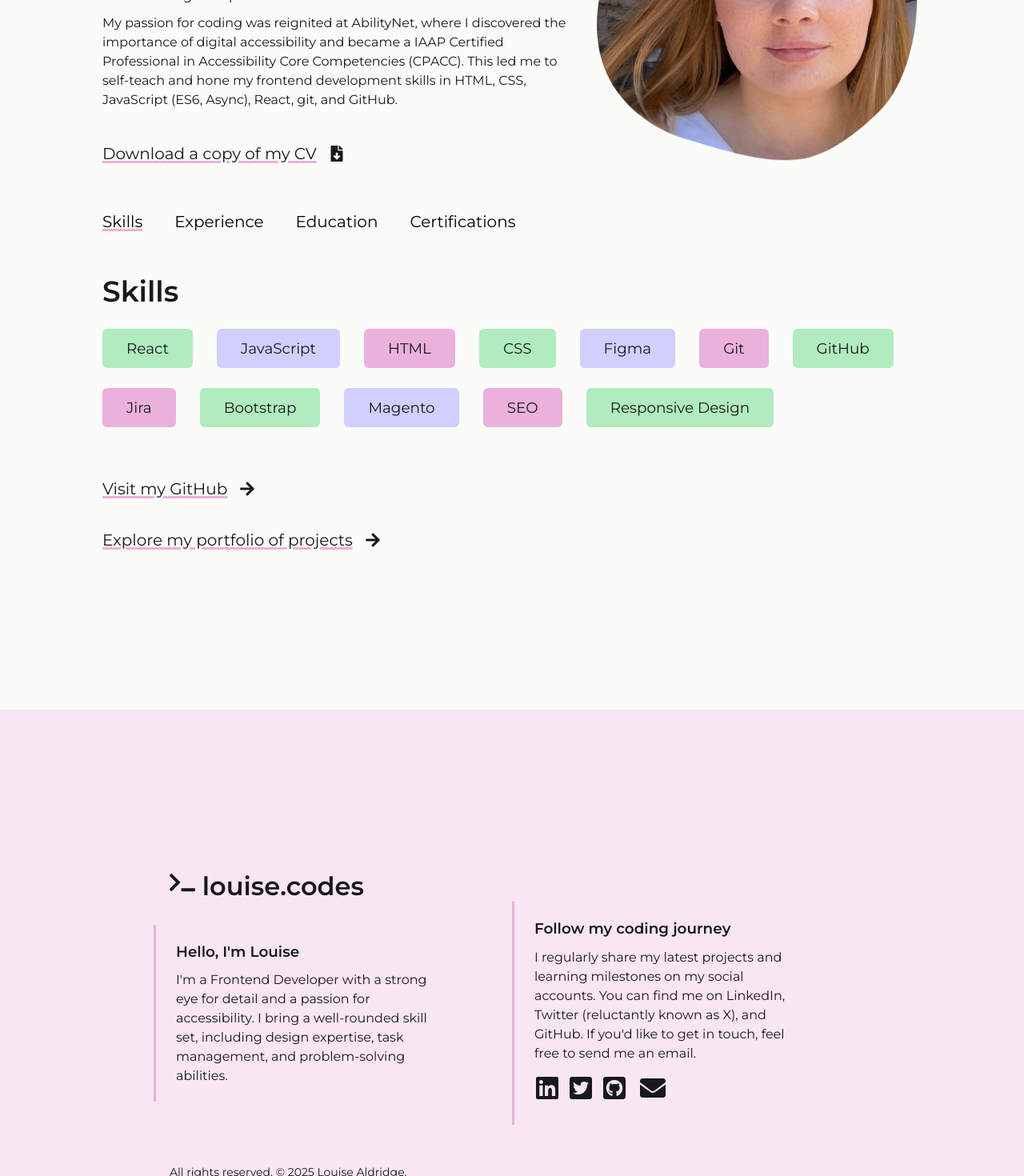
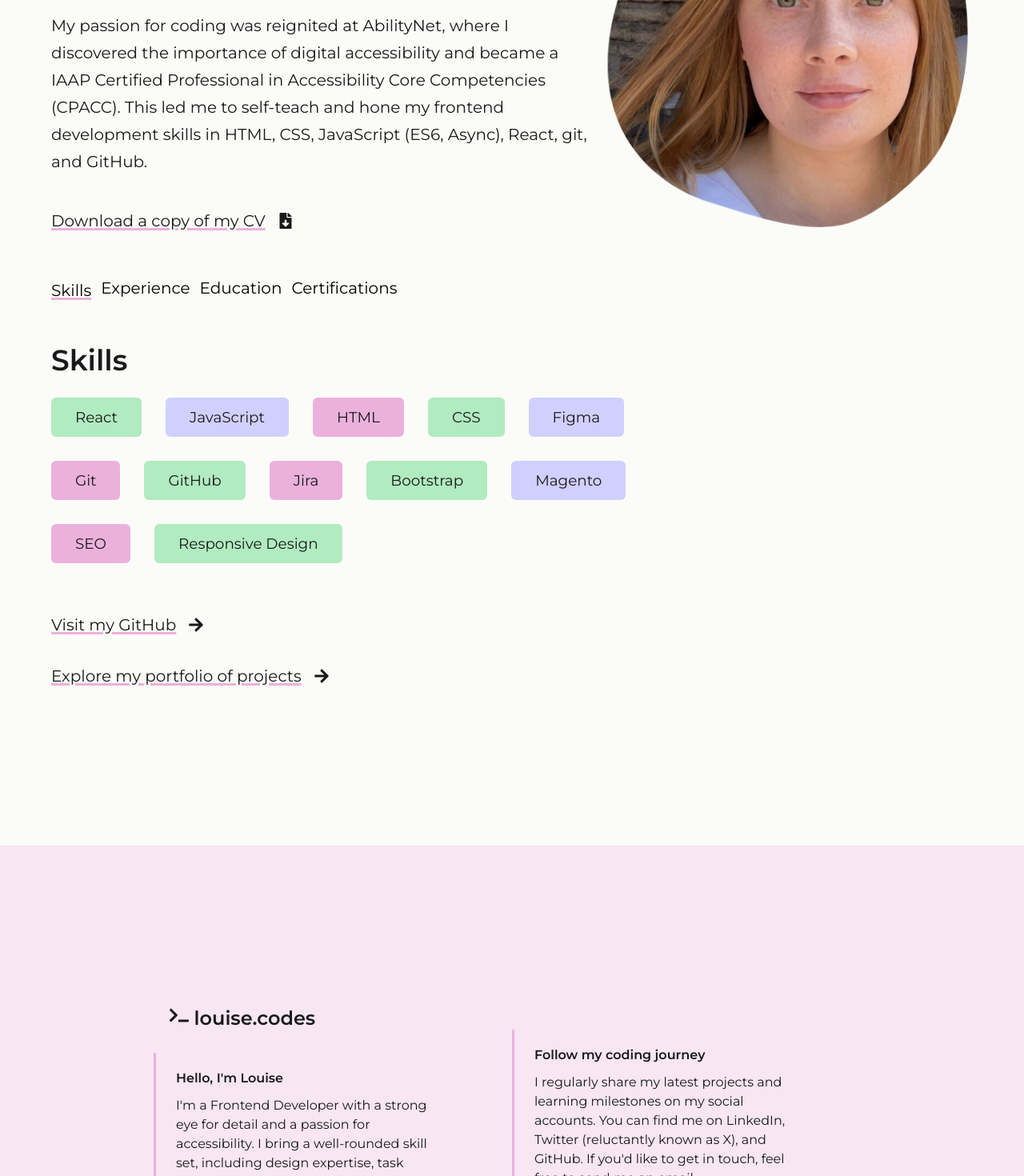
Before and after one commit to louiseka/portfolio, a React (Vite) app: page /about in a window 1280 px wide. Shown: the part 380-1850 px from the top of the page at 80% size. Built offline with nearby package versions, Linux system fonts and the light colour scheme.

Commit message:
Updates to styling to fix mobile responsiveness

```diff
--- a/src/components/AboutLayout.jsx
+++ b/src/components/AboutLayout.jsx
@@ -9,7 +9,7 @@ export default function AboutLayout() {
                 <div className="about-section">
                     <div className="hero-text">
                         <h1>Let me introduce myself</h1>
-                        <p>Hi, I’m Louise - a Frontend Developer with a strong eye for detail and a passion for accessibility. With three years of experience in eCommerce and two in Marketing, I bring a well-rounded skill set, including design expertise, task management, and problem-solving abilities. I’m self-motivated, detail-oriented, and committed to creating user-friendly, accessible digital experiences. </p>
+                        <p>Hi, I’m Louise! I bring a well-rounded skill set, including design expertise, task management, and problem-solving abilities. I’m self-motivated, detail-oriented, and committed to creating user-friendly, accessible digital experiences. </p>
                         <p>My passion for coding was reignited at AbilityNet, where I discovered the importance of digital accessibility and became a IAAP Certified Professional in Accessibility Core Competencies (CPACC). This led me to self-teach and hone my frontend development skills in HTML, CSS, JavaScript (ES6, Async), React, git, and GitHub. <a className="medium-cta-link" href="/assets/CV-Louise-Aldridge.pdf" target="_blank">Download a copy of my CV <FaFileDownload className="icon" /> </a> </p>
 
                     </div>
--- a/src/index.css
+++ b/src/index.css
@@ -42,14 +42,13 @@ h1 {
 }
 
 h2 {
-    font-size: 2.25rem;
+    font-size: 1.8rem;
     font-weight: 600;
 }
 
 h3 {
-    padding: 20px 0 0 0;
-    font-weight: 600;
-    font-size: 1.5rem;
+    font-weight: 500;
+    font-size: 1.3rem;
 }
 
 h4 {
@@ -73,13 +72,24 @@ p {
     margin: 0;
 }
 
+.sub-text {
+    font-size: 1rem;
+    line-height: 1.7rem;
+    border: none;
+}
+
+.overview-text {
+    font-size: 1rem;
+    line-height: 1.5;
+    border: none;
+
+    max-width: 100%;
+}
+
 .sub-text,
 .overview-text {
-    font-size: 1.2rem;
-    line-height: 1.5;
-    margin: 30px 0 60px;
-    border-left: #EBB1DC solid 3px;
-    padding: 10px 25px;
+    margin: 10px 0 60px;
+
 }
 
 .overview-text {
@@ -87,13 +97,22 @@ p {
 }
 
 .heading {
-    font-size: 2.8rem;
+    font-size: 2rem;
 }
 
 /* Links */
 
 .cta-link {
     font-size: 1rem;
+}
+
+.back-link {
+    padding: 15px 0 10px;
+}
+
+.cta-link,
+.medium-cta-link {
+    padding: 20px 0 10px;
 }
 
 .cta-link,
@@ -105,7 +124,6 @@ p {
     color: #18191A;
     display: flex;
     align-items: center;
-    padding: 0px 0 10px;
 }
 
 .cta-link:hover,
@@ -126,6 +144,12 @@ p {
     text-decoration: none;
 }
 
+.small-cta-link .icon,
+.medium-cta-link .icon {
+
+    margin: 0 0 0 15px;
+}
+
 .small-cta-link:hover {
     text-decoration: underline;
     text-decoration-thickness: 3px;
@@ -133,7 +157,7 @@ p {
 }
 
 .icon {
-    margin: 0 15px;
+    margin: 0 15px 0 0;
 
 }
 
@@ -151,12 +175,11 @@ p {
     background-color: #B1EBC0;
 }
 
-nav,
-.sticky {
+nav {
     display: flex;
     align-items: center;
     justify-content: space-between;
-    margin: 60px;
+    margin: 40px 15px 10px;
 }
 
 nav a {
@@ -166,9 +189,9 @@ nav a {
 
 .nav-links a {
     padding-left: 30px;
-    padding-right: 80px;
+    padding-right: 20px;
     cursor: pointer;
-    font-size: 1.25rem;
+    font-size: 1rem;
 }
 
 .nav-links a:hover:not(.active) {
@@ -190,11 +213,13 @@ nav a {
 /* About Page Navbar */
 
 .about-nav {
-    max-width: 80%;
+    max-width: 90%;
     margin: 0 auto 50px;
     justify-content: flex-start;
-    gap: 40px;
-    font-size: 1.25rem;
+    gap: 12px;
+    font-size: 1rem;
+    flex-direction: row;
+    align-items: flex-start;
 }
 
 .about-nav a:hover:not(.active) {
@@ -206,7 +231,7 @@ nav a {
 /* Header */
 
 header {
-    max-width: 80%;
+    max-width: 90%;
     margin: 0 auto 50px;
 }
 
@@ -230,30 +255,30 @@ footer {
 
 .footer-logo {
     font-weight: 600;
-    font-size: 2rem;
+    font-size: 1rem;
     padding: 0;
     margin: 0;
 }
 
 .small-title {
     font-weight: 600;
-    font-size: 1.15rem;
+    font-size: 1rem;
     padding: 0 0 10px 0;
 }
 
 .footer-container {
-    max-width: 70%;
+    max-width: 100%;
+    flex-direction: column;
     margin: 0 auto;
     display: flex;
-    align-items: center;
-    justify-content: space-between;
+    align-items: start;
     line-height: 1.5;
 }
 
 .footer-about,
 .footer-socials {
-    max-width: 50%;
-    border-left: #EBB1DC solid 3px;
+    max-width: 100%;
+    border: none;
     padding: 20px 25px;
 }
 
@@ -261,7 +286,7 @@ footer {
 
 .footer-about p,
 .footer-socials p {
-    max-width: 80%;
+    max-width: 100%;
     margin: 0;
 }
 
@@ -282,8 +307,7 @@ a[href^="mailto:"] {
 }
 
 .rights-decl {
-    max-width: 70%;
-    margin: 0 auto;
+    max-width: 100%;
     padding: 50px 20px 0;
 }
 
@@ -295,30 +319,20 @@ a[href^="mailto:"] {
 .job-section,
 .skills-section,
 .certifications-section {
-    max-width: 80%;
+    max-width: 90%;
     margin: 0 auto 50px;
 }
 
 .details-section-purple,
 .details-section-green,
 .details-section-pink {
-    max-width: 65%;
-    margin: 30px 0 0 80px;
-    line-height: 1.5;
-    padding: 10px 25px;
+    max-width: 100%;
+    margin: 10px 0;
+    line-height: 1.7;
+    border: none;
 }
 
-.details-section-purple {
-    border-left: 3px solid #D1CFFF;
-}
 
-.details-section-green {
-    border-left: 3px solid #B1EBC0;
-}
-
-.details-section-pink {
-    border-left: 3px solid #EBB1DC;
-}
 
 .detail-sub {
     margin: 5px 0 0 0;
@@ -328,20 +342,21 @@ a[href^="mailto:"] {
 /* Skills Labels */
 
 .skills-container {
-    max-width: 50%;
     display: flex;
     margin: 25px 0;
     justify-content: flex-start;
-    gap: 30px
+    gap: 15px;
+    flex-wrap: wrap;
+    max-width: 100%;
 }
 
 .pink-label,
 .green-label,
 .purple-label {
-    padding: 13px 30px;
+    padding: 8px 15px;
     border-radius: 6px;
     margin: 0;
-    font-size: 1.15rem;
+    font-size: 0.9rem;
     white-space: nowrap;
 }
 
@@ -388,9 +403,9 @@ a[href^="mailto:"] {
 
 .projects-grid,
 .project-details {
-    max-width: 80%;
+    max-width: 90%;
     margin: 0px auto;
-    padding: 50px 0;
+    padding: 0 0 50px;
 }
 
 .project-details {
@@ -490,10 +505,10 @@ a[href^="mailto:"] {
         padding-bottom: 0;
     }
 
-    header,
+    /* header,
     .about-section {
-        max-width: 80%;
-    }
+        max-width: 0%;
+    } */
 }
 
 
@@ -515,10 +530,12 @@ a[href^="mailto:"] {
 }
 
 @media (min-width:1024px) and (max-width:1499px) {
-    .about-section .hero-text {
+
+    /* .about-section .hero-text,
+    .sub-text {
         line-height: 1.5;
         font-size: 1rem;
-    }
+    } */
 
     .about-section h1 {
         font-size: 2rem;
@@ -530,12 +547,25 @@ a[href^="mailto:"] {
 }
 
 @media (min-width: 1024px) {
-    .logo {
+
+    .logo,
+    .footer-logo {
         font-size: 1.5rem;
     }
 
     nav {
-        font-size: 1.15rem;
+        margin: 60px;
+    }
+
+    .nav-links a {
+        font-size: 1.25rem;
+        padding-right: 80px;
+    }
+
+    .about-nav {
+        flex-direction: row;
+        font-size: 1.25rem;
+
     }
 
     header,
@@ -608,6 +638,82 @@ a[href^="mailto:"] {
         flex-direction: row;
     }
 
+    .sub-text,
+    .overview-text {
+        border-left: #EBB1DC solid 3px;
+        margin: 30px 0;
+    }
+
+    .overview-text,
+    .sub-text {
+        padding: 10px 25px;
+    }
+
+    .footer-container {
+        max-width: 70%;
+        align-items: center;
+        flex-direction: row;
+    }
+
+    .footer-about,
+    .footer-socials {
+        max-width: 50%;
+        border-left: #EBB1DC solid 3px;
+    }
+
+    .footer-about p,
+    .footer-socials p {
+        max-width: 80%;
+    }
+
+    .rights-decl {
+        margin: 0 auto;
+        max-width: 70%;
+    }
+
+    .details-section-purple,
+    .details-section-green,
+    .details-section-pink {
+        max-width: 65%;
+        margin: 30px 0 0 80px;
+        line-height: 1.5;
+        padding: 10px 25px;
+    }
+
+    .details-section-purple {
+        border-left: 3px solid #D1CFFF;
+    }
+
+    .details-section-green {
+        border-left: 3px solid #B1EBC0;
+    }
+
+    .details-section-pink {
+        border-left: 3px solid #EBB1DC;
+    }
+
+    .skills-container {
+        gap: 30px;
+        max-width: 70%;
+    }
+
+    .pink-label,
+    .green-label,
+    .purple-label {
+        padding: 13px 30px;
+        font-size: 1.15rem;
+
+    }
+
+    .projects-grid {
+        max-width: 80%;
+    }
+
+    .heading {
+        font-size: 2.8rem;
+    }
+
+
 }
 
 @media (min-width: 1274px) {
@@ -615,9 +721,23 @@ a[href^="mailto:"] {
         font-size: 4rem;
     }
 
+    h2 {
+        font-size: 2.25rem
+    }
+
     .hero-text {
         font-size: 1.25rem;
     }
+
+    .overview-text {
+        font-size: 1.2rem;
+    }
+
+    .sub-text {
+        font-size: 1.2rem;
+    }
+
+
 }
 
 @media (min-width:1024px) and (max-width:1525px) {
--- a/src/pages/About/Skills.jsx
+++ b/src/pages/About/Skills.jsx
@@ -13,8 +13,6 @@ export default function Skills() {
                 <p className="purple-label">Figma</p>
                 <p className="pink-label">Git</p>
                 <p className="green-label">GitHub</p>
-            </div>
-            <div className="skills-container">
                 <p className="pink-label">Jira</p>
                 <p className="green-label">Bootstrap</p>
                 <p className="purple-label">Magento</p>
--- a/src/pages/Projects/Projects.jsx
+++ b/src/pages/Projects/Projects.jsx
@@ -20,7 +20,7 @@ export default function Projects() {
                 <div className={isWide ? "wide-inner-content" : ""}>
                     <img className={isWide ? "wide-grid-img" : "normal-grid-img"} src={projectThumbnail} />
                     <div className={isWide ? "wider-inner-text" : ""}>
-                        <h2 className="project-title">{projectName}</h2>
+                        <h3 className="project-title">{projectName}</h3>
                         <p className="project-desc">{projectShortDesc}</p>
                         <Link className="small-cta-link" to={`projects/${project.id}`} key={project.id}>Find out more <FaArrowRight className="icon" /> </Link>
                     </div>
```
